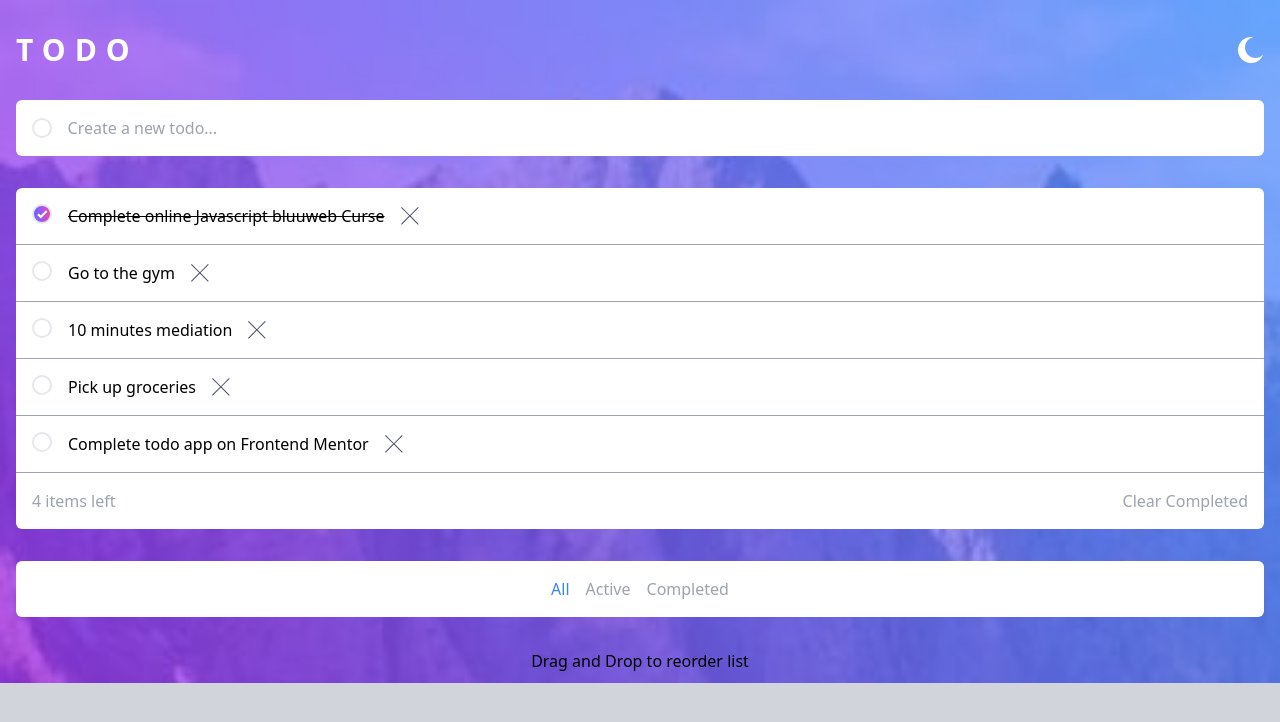
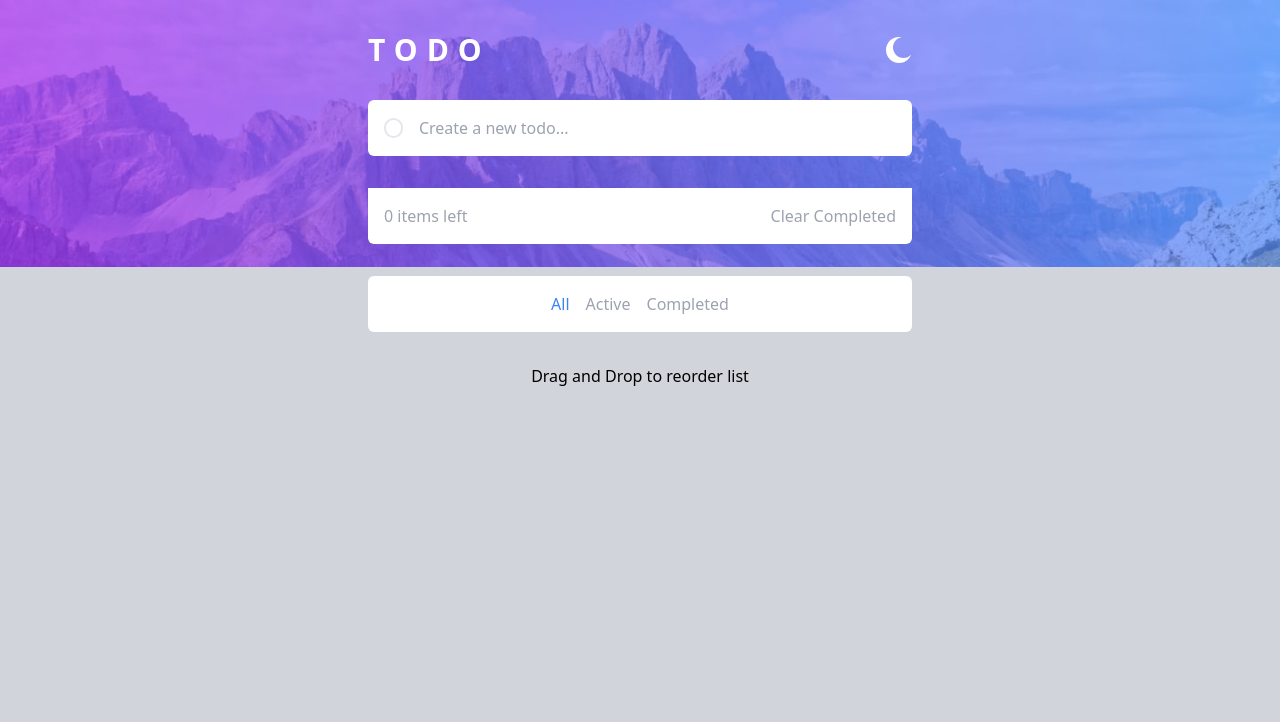
Before and after one commit to Kh0st3/React-todo, a React (Vite) app: page / in a window 1280 px wide. Shown: the top 722 px of the page. Built offline with nearby package versions, Linux system fonts and the light colour scheme; the HTML template or start-up script is replaced by a standard one.

Commit message:
Sexta Sesion

```diff
--- a/src/App.jsx
+++ b/src/App.jsx
@@ -1,4 +1,4 @@
-import { useState } from "react";
+import { useState, useEffect } from "react";
 import Footer from "./components/Footer";
 import Header from "./components/Headers";
 import TodoComputed from "./components/TodoComputed";
@@ -6,20 +6,26 @@
 import TodoFilter from "./components/TodoFilter";
 import TodoList from "./components/TodoList";
 
-const initialStateTodos = [
-    {
-        id: 1,
-        title: "Complete online Javascript bluuweb Curse",
-        completed: true,
-    },
-    { id: 2, title: "Go to the gym", completed: false },
-    { id: 3, title: "10 minutes mediation", completed: false },
-    { id: 4, title: "Pick up groceries", completed: false },
-    { id: 5, title: "Complete todo app on Frontend Mentor", completed: false },
-];
+// const initialStateTodos = [
+//     {
+//         id: 1,
+//         title: "Complete online Javascript bluuweb Curse",
+//         completed: true,
+//     },
+//     { id: 2, title: "Go to the gym", completed: false },
+//     { id: 3, title: "10 minutes mediation", completed: false },
+//     { id: 4, title: "Pick up groceries", completed: false },
+//     { id: 5, title: "Complete todo app on Frontend Mentor", completed: false },
+// ];
+
+const initialStateTodos = JSON.parse(localStorage.getItem("todos")) || [];
 
 const App = () => {
     const [todos, setTodos] = useState(initialStateTodos);
+
+    useEffect(() => {
+        localStorage.setItem("todos", JSON.stringify(todos));
+    }, [todos]);
 
     const createTodo = (title) => {
         const newTodo = {
@@ -67,10 +73,10 @@
     };
 
     return (
-        <div className="bg-[url('./assets/images/bg-mobile-light.jpg')] bg-no-repeat bg-contain bg-gray-300 min-h-screen dark:bg-gray-900 dark:bg-[url('./assets/images/bg-mobile-dark.jpg')]">
+        <div className="bg-[url('./assets/images/bg-mobile-light.jpg')] bg-no-repeat bg-contain bg-gray-300 min-h-screen dark:bg-gray-900 dark:bg-[url('./assets/images/bg-mobile-dark.jpg')] transition-all duration-1000 md:bg-[url('./assets/images/bg-desktop-light.jpg')] md:dark:bg-[url('./assets/images/bg-desktop-dark.jpg')]">
             <Header />
 
-            <main className="container mx-auto px-4 mt-8">
+            <main className="container mx-auto px-4 mt-8 md:max-w-xl">
                 <TodoCreate createTodo={createTodo} />
 
                 <TodoList
--- a/src/components/Headers.jsx
+++ b/src/components/Headers.jsx
@@ -2,19 +2,23 @@
 import IconMoon from "./icons/IconMoon";
 import IconSun from "./icons/iconSun";
 
+const inicialStateDarkMode = localStorage.getItem("theme") === "dark";
+
 const Header = () => {
-    const [darkMode, setDarkMode] = useState(false);
+    const [darkMode, setDarkMode] = useState(inicialStateDarkMode);
 
     useEffect(() => {
         if (darkMode) {
             document.documentElement.classList.add("dark");
+            localStorage.setItem("theme", "dark");
         } else {
             document.documentElement.classList.remove("dark");
+            localStorage.setItem("theme", "light");
         }
     }, [darkMode]);
 
     return (
-        <header className="container mx-auto px-4 pt-8">
+        <header className="container mx-auto px-4 pt-8 md:max-w-xl">
             <div className="flex justify-between">
                 <h1 className="uppercase text-white text-3xl font-semibold tracking-[0.3em]">
                     Todo
--- a/src/components/TodoComputed.jsx
+++ b/src/components/TodoComputed.jsx
@@ -1,6 +1,6 @@
 const TodoComputed = ({ computedItemsLeft, clearCompleted }) => {
     return (
-        <section className="py-4 px-4 flex justify-between bg-white rounded-b-md dark:bg-gray-800">
+        <section className="py-4 px-4 flex justify-between bg-white rounded-b-md dark:bg-gray-800 transition-all duration-1000">
             <span className="text-gray-400">
                 {computedItemsLeft} items left
             </span>
--- a/src/components/TodoCreate.jsx
+++ b/src/components/TodoCreate.jsx
@@ -16,13 +16,13 @@
     return (
         <form
             onSubmit={handleSubmitAddTodo}
-            className="dark:bg-gray-800 bg-white rounded-md overflow-hidden py-4 flex gap-4 items-center px-4"
+            className="dark:bg-gray-800 bg-white rounded-md overflow-hidden py-4 flex gap-4 items-center px-4 transition-all duration-1000"
         >
             <span className="rounded-full border-2 w-5 h-5 inline-block"></span>
             <input
                 type="text"
                 placeholder="Create a new todo..."
-                className="w-full text-gray-400 outline-none dark:bg-gray-800"
+                className="w-full text-gray-400 outline-none dark:bg-gray-800 transition-all duration-1000"
                 value={title}
                 onChange={(e) => setTitle(e.target.value)}
             />
--- a/src/components/TodoFilter.jsx
+++ b/src/components/TodoFilter.jsx
@@ -1,7 +1,7 @@
 const TodoFilter = ({ changeFilter, filter }) => {
     return (
         <section className="container mx-auto mt-8">
-            <div className="bg-white p-4 rounded-md flex justify-center gap-4 dark:bg-gray-800">
+            <div className="bg-white p-4 rounded-md flex justify-center gap-4 dark:bg-gray-800 transition-all duration-1000">
                 <button
                     className={`${
                         filter === "all"
--- a/src/components/TodoItem.jsx
+++ b/src/components/TodoItem.jsx
@@ -4,7 +4,7 @@
 const TodoItem = ({ todo, removeTodo, updateTodo }) => {
     const { id, title, completed } = todo;
     return (
-        <article className="flex gap-4 border-b-gray-400 border-b dark:bg-gray-800 ">
+        <article className="flex gap-4 border-b-gray-400 border-b">
             <button
                 className={`w-5 h-5 flex-none rounded-full border-2 ${
                     completed
--- a/src/components/TodoList.jsx
+++ b/src/components/TodoList.jsx
@@ -2,7 +2,7 @@
 
 const TodoList = ({ todos, removeTodo, updateTodo }) => {
     return (
-        <div className="bg-white rounded-t-md [&>article]:p-4 mt-8">
+        <div className="bg-white rounded-t-md [&>article]:p-4 mt-8 overflow-hidden dark:bg-gray-800 transition-all duration-1000">
             {todos.map((todo) => (
                 <TodoItem
                     key={todo.id}
```
Also changed, not shown: src/utils/darkMode.js (+0 -9 lines).
